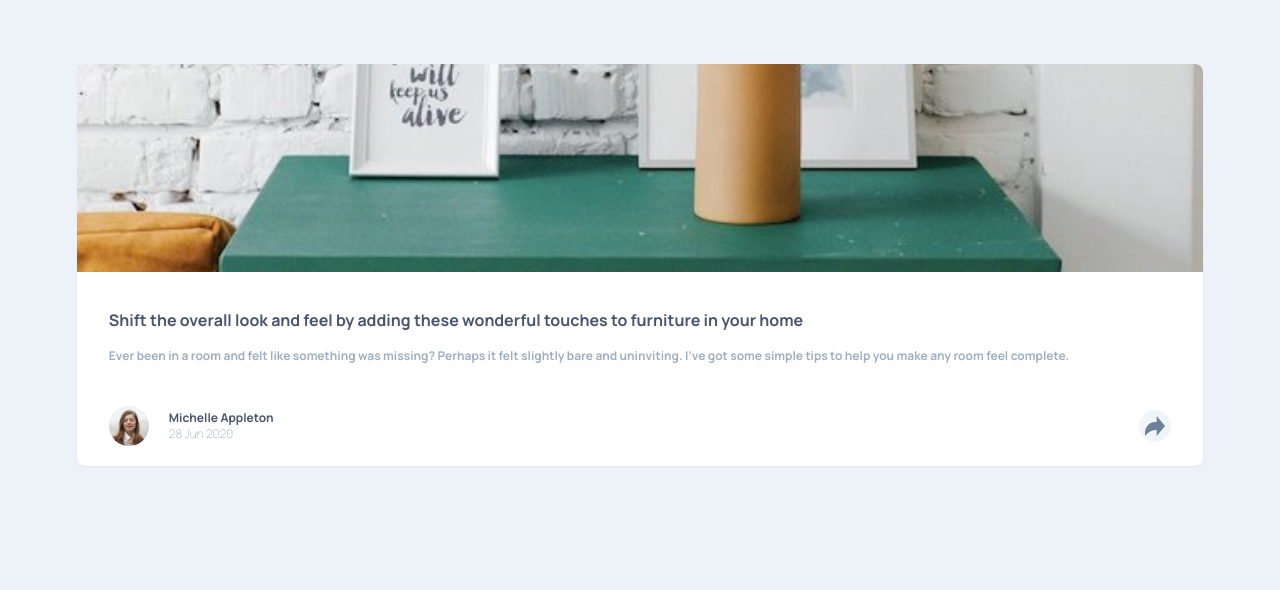
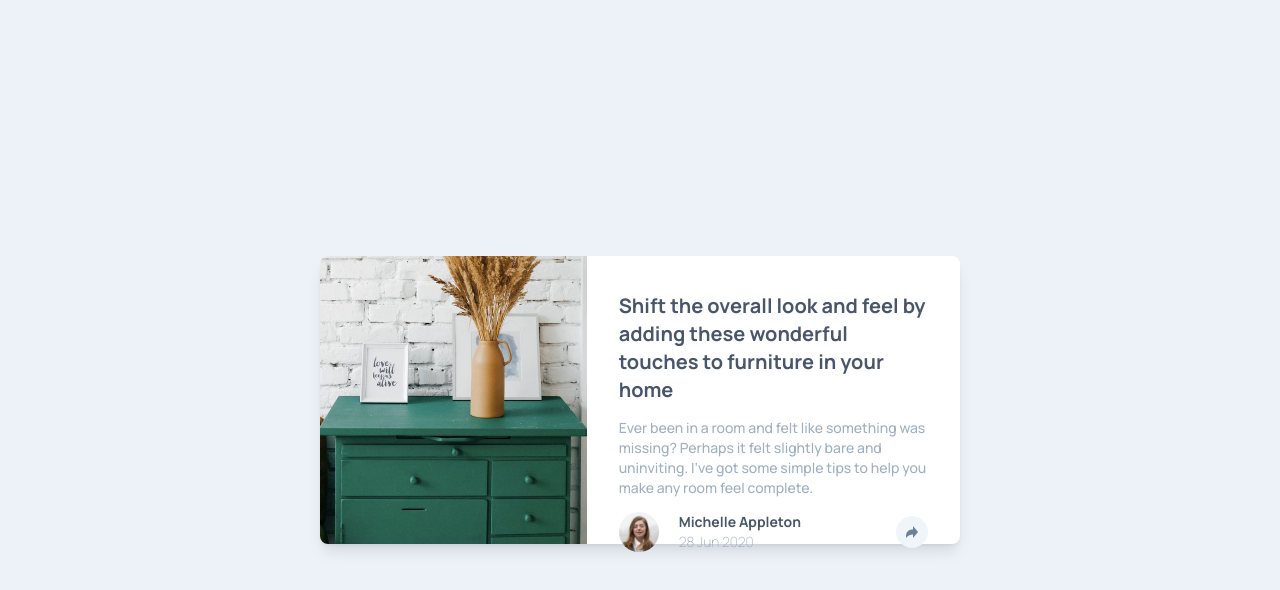
Before and after one commit to MohammadSoleimanikia/article-preview-component, a website: page docs/index.html in a window 1280 px wide. Drawn offline with Linux system fonts and the light colour scheme.

Commit message:
destop layout created

```diff
--- a/docs/index.html
+++ b/docs/index.html
@@ -34,13 +34,14 @@
           </div>
           <div id="btnLight" class="shareBtnLight">
             <img
-              class="size-5"
+              class="size-3"
               src="assets/imgs/icon-share.svg"
               alt="share button"
             />
           </div>
         </footer>
       </section>
+      <!-- only displayed on mobile (share footer) -->
       <div id="content" class="shareContainer flex hidden">
         <div class="shareLinks">
           <h2 class="shareTitle">SHARE</h2>
@@ -56,7 +57,7 @@
         </div>
         <div id="btnDark" class="shareBtnDark">
           <img
-            class="size-5"
+            class="size-3"
             src="assets/imgs/icon-share-light.svg"
             alt="share icon"
           />
--- a/docs/index.js
+++ b/docs/index.js
@@ -7,8 +7,21 @@ btnLight.addEventListener('click',()=>{
         content.classList.remove('hidden');
     }
 })
+btnLight.addEventListener('click',()=>{
+    if (content.classList.contains('hidden')){
+        content.classList.add('hidden');
+    }
+})
+
 btnDark.addEventListener('click',()=>{
     if (!content.classList.contains('hidden')){
         content.classList.add('hidden');
     }
 })
+
+const button = document.getElementById('myButton');
+const tooltip = document.getElementById('tooltip');
+
+button.addEventListener('click', () => {
+  tooltip.classList.toggle('hidden');
+});
--- a/src/input.css
+++ b/src/input.css
@@ -1,57 +1,56 @@
-@import url('https://fonts.googleapis.com/css2?family=Manrope:wght@200..800&display=swap');
+@import url("https://fonts.googleapis.com/css2?family=Manrope:wght@200..800&display=swap");
 @tailwind base;
 @tailwind components;
 @tailwind utilities;
 
 .main {
-    @apply w-[88%] flex flex-col justify-between mx-auto bg-white mt-16 rounded-lg h-[70%] font-Manrope shadow-sm relative
+  @apply w-[88%] sm:w-[60%] lg:w-[50%] flex flex-col xl:flex-row justify-between mx-auto  bg-white mt-16 xl:mt-64   rounded-lg xl:h-72  font-Manrope shadow-sm xl:shadow-lg relative;
 }
 .image {
-@apply rounded-t-lg h-52  object-cover
+  @apply rounded-t-lg xl:rounded-t-none xl:rounded-l-lg h-52 xl:h-full xl:w-5/12 object-cover;
 }
-.content{
-    @apply mt-9 mb-5 mx-8
+.content {
+  @apply mt-9 mb-5 mx-8 flex flex-col justify-between ;
 }
-.title{
-    @apply font-bold text-[#48556a]
+.title {
+  @apply font-bold text-[#48556a] xl:text-xl;
 }
-.description{
-    @apply  text-xs  my-3.5 font-bold text-[#9eafc2] leading-relaxed
-
+.description {
+  @apply text-xs xl:text-sm my-3.5 font-bold xl:font-medium text-[#9eafc2] leading-relaxed;
 }
-.author-container{
-    @apply flex justify-between items-center mt-10
+.author-container {
+  @apply flex justify-between items-center mt-10 xl:mt-0;
 }
-.author{
-   @apply flex justify-between items-center
+.author {
+  @apply flex justify-between items-center;
 }
-.authorImage{
-    @apply size-10 rounded-full
+.authorImage {
+  @apply size-10 rounded-full;
 }
-.info{
-    @apply ml-5
+.info {
+  @apply ml-5;
 }
-.authorName{
-    @apply text-xs font-bold text-[#48556a]
- }
-.postDate{
-    @apply text-xs font-thin text-[#9eafc2]
+.authorName {
+  @apply text-xs xl:text-sm font-bold text-[#48556a];
 }
-.shareBtnLight{
-    @apply size-8 rounded-full bg-[#EFF5F9] flex justify-center items-center
+.postDate {
+  @apply text-xs xl:text-sm font-thin text-[#9eafc2];
 }
-.shareContainer{
-    @apply h-14 w-full p-8 bg-[#49556B] text-[#9eafc2] rounded-b-lg absolute bottom-0 justify-between items-center
+.shareBtnLight {
+  @apply cursor-pointer relative size-8 rounded-full bg-[#EFF5F9] flex justify-center items-center;
 }
-.shareTitle{
-    @apply tracking-[5px] text-sm
+.shareContainer {
+  @apply h-14 w-full p-8 bg-[#49556B] text-[#9eafc2] rounded-b-lg absolute bottom-0 justify-between items-center transition-all duration-500 xl:hidden;
 }
-.shareLinks{
-    @apply flex justify-between items-center
+.shareTitle {
+  @apply tracking-[5px] text-sm;
 }
-.shareItem{
-    @apply ml-3
+.shareLinks {
+  @apply flex justify-between items-center;
 }
-.shareBtnDark{
-    @apply size-8 rounded-full bg-[#6A7D94] flex justify-center items-center
+.shareItem {
+  @apply ml-3;
 }
+.shareBtnDark {
+  @apply cursor-pointer xl:hidden size-8 rounded-full bg-[#6A7D94] flex justify-center items-center;
+}
```
Also changed, not shown: docs/styles.css.
